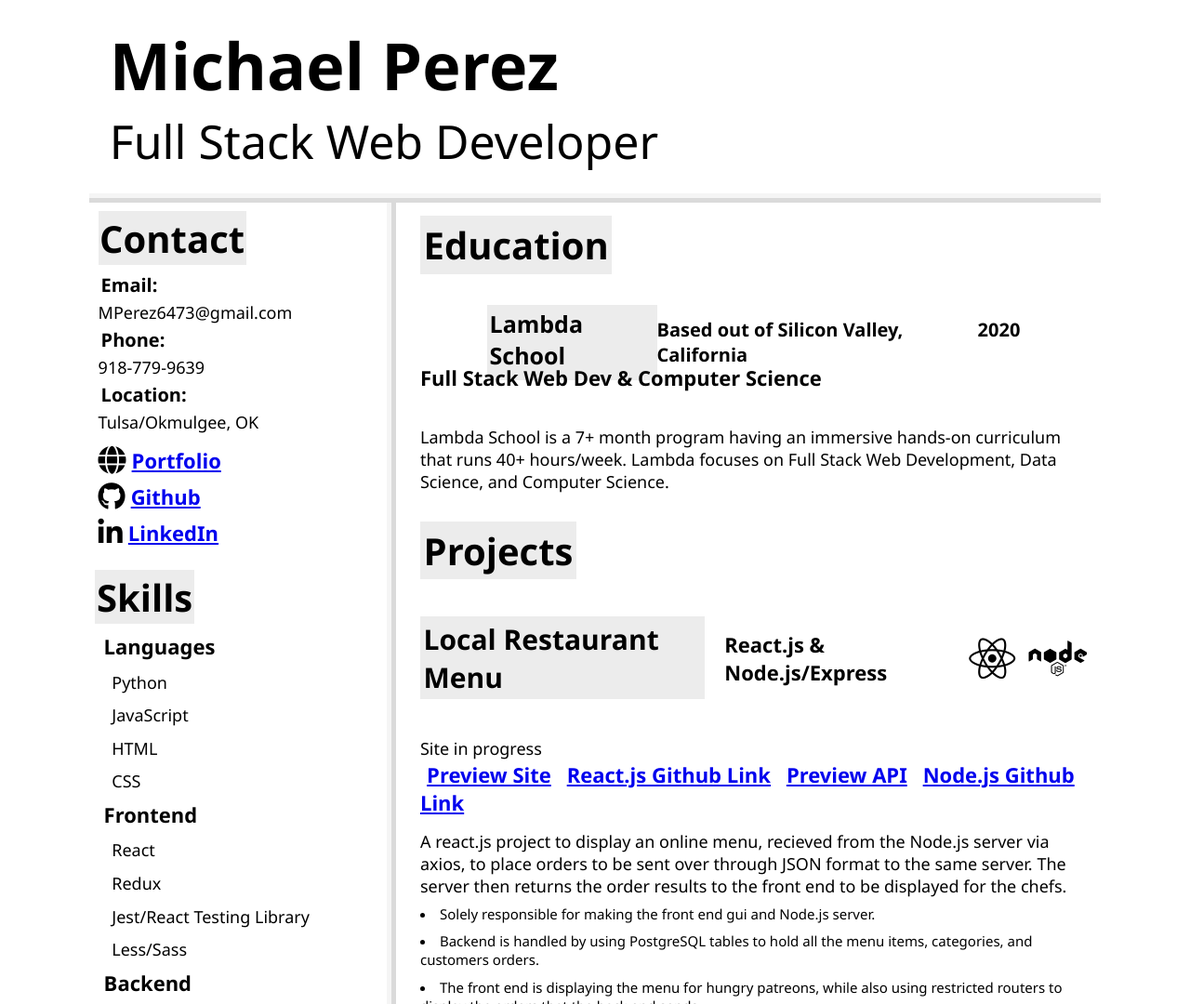
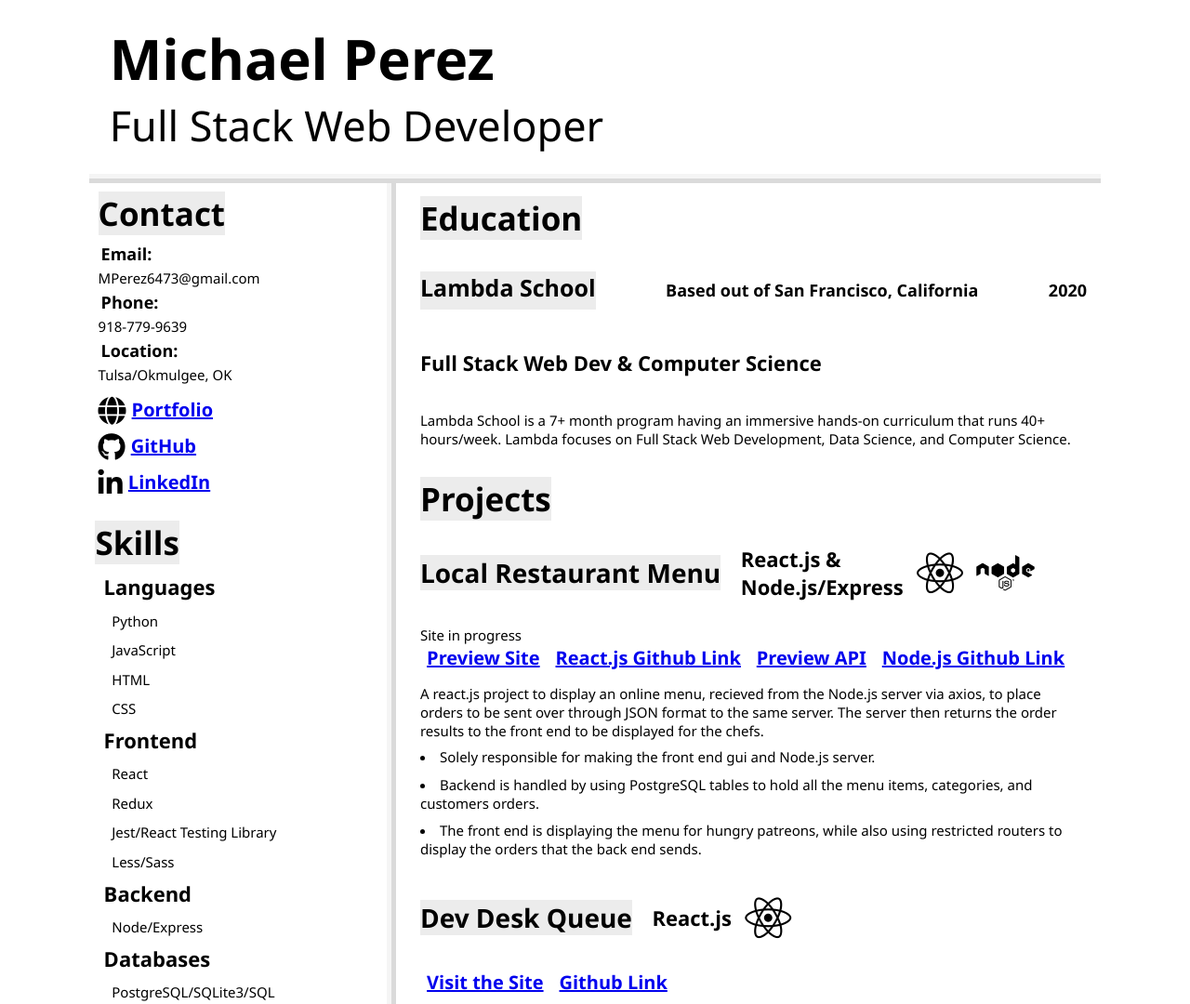
Before and after one commit to Perezented/Resume, a plain HTML site: page index.html in a window 1280 px wide. Shown: the top 1080 px of the page at 93% size. Drawn offline with Linux system fonts and the light colour scheme.

Commit message:
Typo fixes and made pdf print friendly.

```diff
--- a/index.html
+++ b/index.html
@@ -35,7 +35,7 @@
             </div>
             <div class="sidebyside">
               <i class="fab fa-github fa-3x"></i>
-              <a href="https://github.com/Perezented">Github</a>
+              <a href="https://github.com/Perezented">GitHub</a>
             </div>
             <div class="sidebyside">
               <i class="fab fa-linkedin-in fa-3x"></i>
@@ -69,6 +69,7 @@
             <p>Git/Bash</p>
             <p>Heroku</p>
             <p>TrelloBoard</p>
+            <p>AWS</p>
           </div>
         </section>
       </div>
@@ -80,7 +81,7 @@
               <div class="too_tall">
                 <div class="flexed">
                   <h4 class="lambda_school">Lambda School</h4>
-                  <h6>Based out of Silicon Valley, California</h6>
+                  <h6>Based out of San Francisco, California</h6>
                   <h6>2020</h6>
                 </div>
               </div>
@@ -178,17 +179,6 @@
                 change status of tickets to completed or in progress as well as
                 returned to queue.
               </li>
-
-              <!-- <li>Has a helper and student account choice.</li>
-                            <li>
-                                Helpers on the other hand can mark tickets as in progress,
-                                add comments to tickets, return tickets to the queue, and
-                                mark tickets as completed.
-                            </li>
-                            <li>
-                                Students are able to put in help desk requests, as well as
-                                edit and delete their posts.
-                            </li> -->
             </div>
 
             <div>
@@ -217,7 +207,7 @@
                     Game Of Life before.
                   </li>
                   <li>
-                    Using javascript, there was a restriction set up on the
+                    Using JavaScript, there was a restriction set up on the
                     screen size that does not allow the grid to be bigger than
                     the screen.
                   </li>
@@ -226,7 +216,7 @@
                     A user cannot draw while the game is playing.
                   </li>
                   <li>
-                    Templetes are available that have preset grid layouts in
+                    Templates are available that have preset grid layouts in
                     memory, either by selecting specific center grid squares or
                     by having an algorithim that draws the bigger templates.
                   </li>
@@ -246,15 +236,13 @@
         <div>
           <li>
             Provided outstanding customer service as well as assisting fellow
-            tem members with any issues that arose.
+            team members with any issues that arose.
           </li>
           <li>
-            Responsible for the store and team when the manager was absent.
-          </li>
-          <li>
-            Managed the team and made sure tasks left by manager wer completed,
+            Managed the team and made sure tasks left by manager were completed,
             otherwise notes would be left on progress on tasks.
           </li>
+          <li>Assist the pharmacy when the pharmacy got overwhelmed</li>
         </div>
       </div>
     </section>
--- a/styles/less/main.less
+++ b/styles/less/main.less
@@ -20,33 +20,32 @@ h3,
 h4 {
   background-color: rgb(236, 236, 236);
   width: fit-content;
-  padding: 0.5%;
 }
 h1 {
-  font-size: 7rem;
+  font-size: 6rem;
 }
 h2 {
-  font-size: 5rem;
+  font-size: 4.5rem;
   font-weight: 400;
 }
 h3 {
-  font-size: 4rem;
+  font-size: 3.5rem;
 }
 h4 {
-  font-size: 3rem;
+  font-size: 2.8rem;
 }
 h5 {
   font-size: 2.2rem;
 }
 h6 {
-  font-size: 2rem;
+  font-size: 1.8rem;
 }
 p {
-  font-size: 1.8rem;
+  font-size: 1.5rem;
   margin: 0.1rem 0;
 }
 a {
-  font-size: 2.2rem;
+  font-size: 2rem;
   margin: 0.4rem 0;
   font-weight: 600;
 }
@@ -86,7 +85,7 @@ li {
   .too_tall {
     margin: 0;
     padding: 0;
-    height: 6rem;
+    height: 8rem;
   }
   .flexed {
     display: flex;
@@ -95,7 +94,6 @@ li {
     justify-content: space-between;
     align-content: center;
     margin: 0% auto;
-    width: 80%;
     .p {
       height: 0%;
       margin: 0%;
@@ -136,6 +134,7 @@ li {
     h5 {
       // border: 1px solid blue;
       margin: auto 0% auto 3%;
+      width: min-content;
     }
   }
 }
```
Also changed, not shown: styles/css/index.css, styles/css/main.css.
